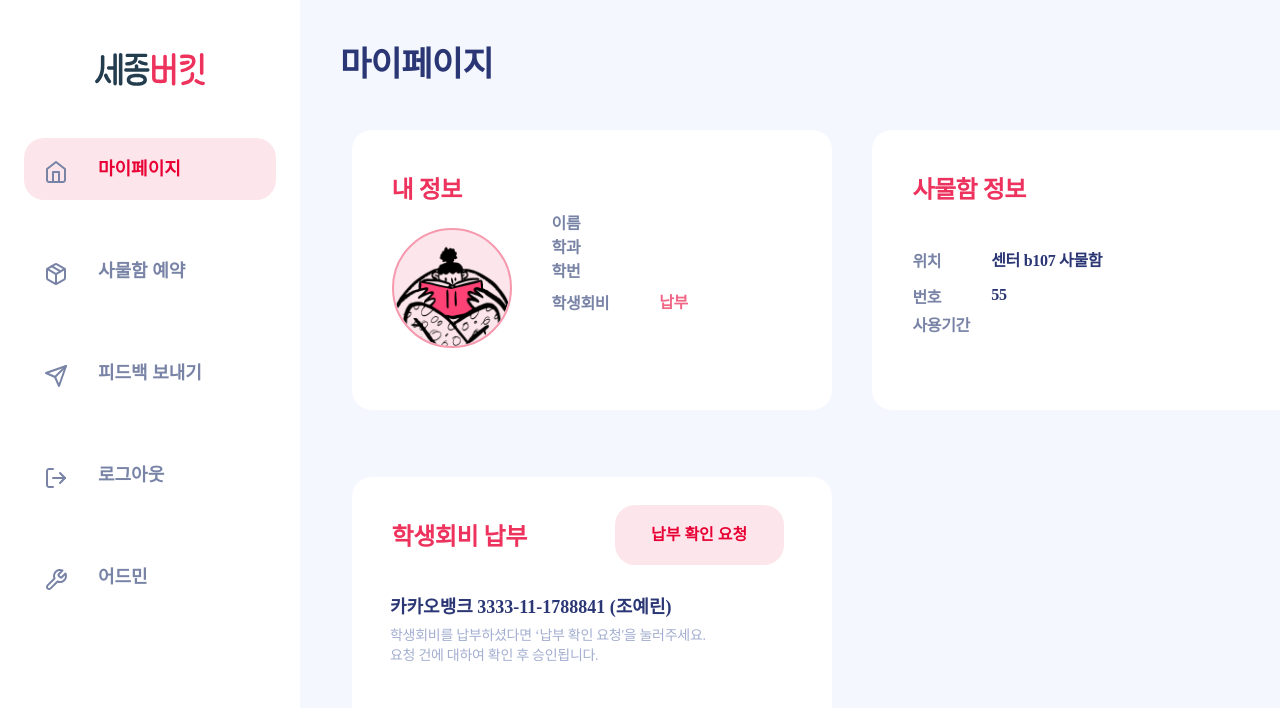
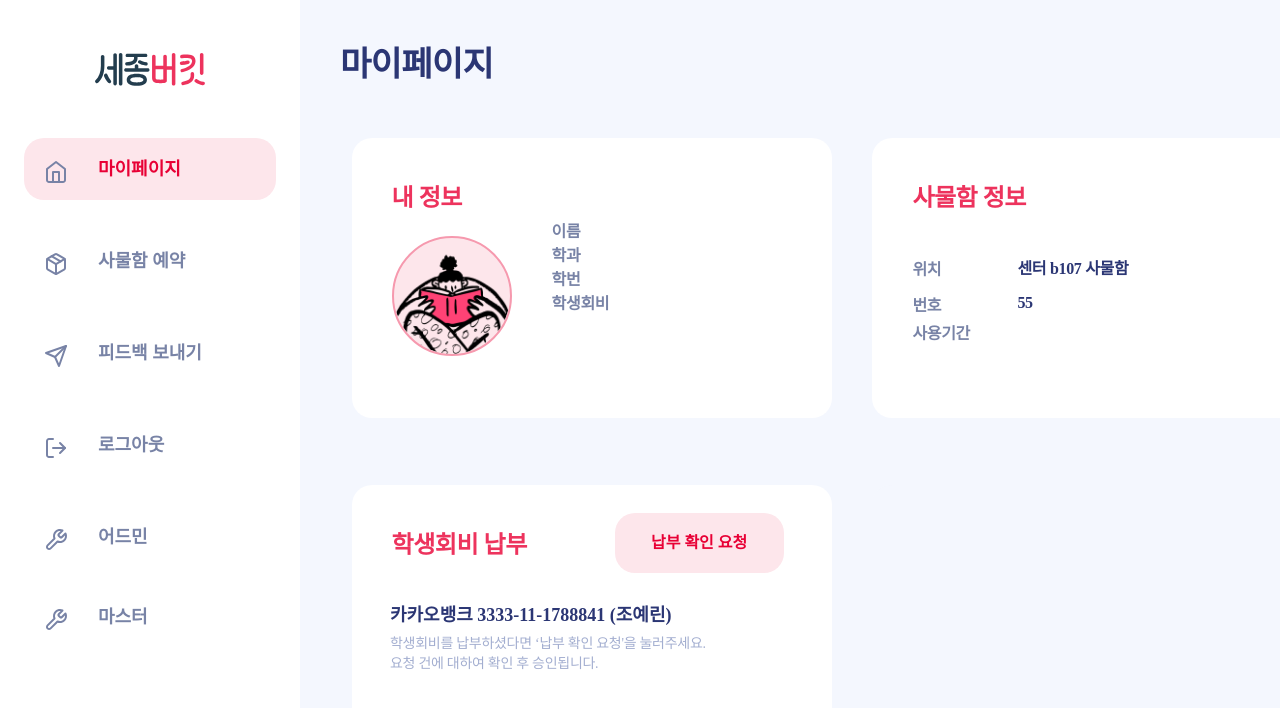
Before and after one commit to sangkyu39/IME-Project, a React (Create React App) app: page /mypage in a window 1280 px wide. Shown: the top 708 px of the page. Built offline with nearby package versions, Linux system fonts and the light colour scheme; a web font is replaced by a local one.

Commit message:
DESIGN : 마이페이지

```diff
--- a/src/components/Sidebar.js
+++ b/src/components/Sidebar.js
@@ -50,6 +50,10 @@ const SiderBar = () => {
     window.location.href = "/admin/departmentManagement";
   };
 
+  const onClickMaster = () => {
+    window.location.href = "/master";
+  };
+
   return (
     <SiderBarStyled>
       <LinkStyled to="/mypage">
@@ -62,7 +66,6 @@ const SiderBar = () => {
       <SectionWrap>
         <SectionStyled
           active={pathname.includes("/mypage")}
-          fill={true}
           onClick={onClickLentMyHomeBtn}
           style={{
             color: getColorForSection("/mypage", pathname),
@@ -126,10 +129,7 @@ const SiderBar = () => {
             <SectionStyled
               onClick={onClickStudentManagement}
               style={{
-                color: getColorForSection(
-                  "/admin/student-management",
-                  pathname
-                ),
+                color: getColorForSection("/admin", pathname),
                 marginLeft: "48%",
                 marginBottom: "1%",
                 marginTop: "1%",
@@ -162,6 +162,19 @@ const SiderBar = () => {
             </SectionStyled>
           </>
         )}
+        <SectionStyled
+          active={pathname.includes("/master")}
+          onClick={onClickMaster}
+          style={{
+            color: getColorForSection("/master", pathname),
+            marginTop: "5%",
+          }}
+        >
+          <div>
+            <Admin />
+          </div>
+          마스터
+        </SectionStyled>
       </SectionWrap>
     </SiderBarStyled>
   );
@@ -216,7 +229,7 @@ const SectionStyled = styled.div`
   display: flex;
   align-items: center;
   justify-content: flex-start;
-  margin-bottom: 40px;
+  margin-bottom: 30px;
   font-size: 18px;
   font-weight: 700;
   font-family: Pretendard-Regular;
--- a/src/routes/MyPage.js
+++ b/src/routes/MyPage.js
@@ -12,6 +12,8 @@ function MyPage() {
   const [reservedLockerName, setReservedLockerName] = useState("");
   const [reservedLockerNum, setReservedLockerNum] = useState("");
   const [time, setTime] = useState("");
+  const [userTier, setUserTier] = useState("");
+  const [role, setRole] = useState("");
 
   useEffect(() => {
     const storedUserObj = localStorage.getItem("userObj");
@@ -19,7 +21,7 @@ function MyPage() {
     if (storedUserObj) {
       const parsedUserObj = JSON.parse(storedUserObj);
       setUserId(parsedUserObj.userId);
-
+      setRole(parsedUserObj.role);
       axios
         .get(`http://54.180.70.111:8081/api/v2/users/${parsedUserObj.userId}`, {
           headers: {
@@ -37,10 +39,12 @@ function MyPage() {
             setReservedLockerName(data.result.reservedLockerName);
             setReservedLockerNum(data.result.reservedLockerNum);
             setTime(data.time);
+            setUserTier(data.result.userTier);
             console.log(
               "UserName from Axios GET request:",
               data.result.userName,
-              data.time
+              data.time,
+              data.result.userTier
             );
           } else {
             console.error(
@@ -57,7 +61,7 @@ function MyPage() {
 
   return (
     <MyPageStyled>
-      <Sidebar />
+      <Sidebar role={role} />
       <ContentContainer>
         <PageText>마이페이지</PageText>
         <DivStyled>
@@ -74,19 +78,60 @@ function MyPage() {
                 <InfoImage src={InfoImg} alt="내 정보 이미지" />
                 <div style={{ width: "60%" }}>
                   <Info>
-                    이름<h2>{userName}</h2>
+                    이름
+                    <div
+                      style={{
+                        display: "flex",
+                        justifyContent: "left",
+                        width: "145px",
+                      }}
+                    >
+                      <h2>{userName}</h2>
+                    </div>
                   </Info>
                   <Info>
-                    학과<h2>{majorDetail}</h2>
+                    학과
+                    <div
+                      style={{
+                        display: "flex",
+                        justifyContent: "left",
+                        width: "145px",
+                      }}
+                    >
+                      <h2>{majorDetail}</h2>
+                    </div>
                   </Info>
                   <Info>
-                    학번<h2>{studentNum}</h2>
+                    학번
+                    <div
+                      style={{
+                        display: "flex",
+                        justifyContent: "left",
+                        width: "145px",
+                      }}
+                    >
+                      <h2>{studentNum}</h2>
+                    </div>
                   </Info>
                   <Info>
                     학생회비
-                    <h2 style={{ color: "var(--primary-300, #F16686)" }}>
-                      납부
-                    </h2>
+                    <div
+                      style={{
+                        display: "flex",
+                        justifyContent: "left",
+                        width: "145px",
+                      }}
+                    >
+                      <h2 style={{ color: "var(--primary-300, #F16686)" }}>
+                        {userTier === "NON_MEMBER"
+                          ? "미납"
+                          : userTier === "MEMBER"
+                          ? "납부"
+                          : userTier === "APPLICANT"
+                          ? "납부신청 승인대기중"
+                          : ""}
+                      </h2>
+                    </div>
                   </Info>
                 </div>
               </div>
@@ -104,13 +149,40 @@ function MyPage() {
                 }}
               >
                 <Info>
-                  위치<h2>센터 b107 사물함{reservedLockerName}</h2>
+                  위치
+                  <div
+                    style={{
+                      display: "flex",
+                      justifyContent: "left",
+                      width: "295px",
+                    }}
+                  >
+                    <h2>센터 b107 사물함{reservedLockerName}</h2>
+                  </div>
                 </Info>
                 <Info>
-                  번호<h2>55{reservedLockerNum}</h2>
+                  번호
+                  <div
+                    style={{
+                      display: "flex",
+                      justifyContent: "left",
+                      width: "295px",
+                    }}
+                  >
+                    <h2>55{reservedLockerNum}</h2>
+                  </div>
                 </Info>
                 <Info>
-                  사용기간<h2>{time}</h2>
+                  사용기간
+                  <div
+                    style={{
+                      display: "flex",
+                      justifyContent: "left",
+                      width: "295px",
+                    }}
+                  >
+                    <h2>{time}</h2>
+                  </div>
                 </Info>
               </div>
             </InfoText>
@@ -206,6 +278,7 @@ const InfoBox = styled.div`
   flex-shrink: 0;
   border-radius: 20px;
   background: var(--white, #fff);
+  margin-top: 2%;
 `;
 
 const InfoText = styled.div`
@@ -229,6 +302,7 @@ const Info = styled.div`
   font-weight: 700;
   line-height: normal;
   letter-spacing: -0.32px;
+  justify-content: space-between;
 
   h2 {
     color: var(--grayscale-600, #2b3674);
@@ -238,9 +312,7 @@ const Info = styled.div`
     font-weight: 700;
     line-height: normal;
     letter-spacing: -0.32px;
-    text-align: center;
     margin-top: 7px;
-    margin-left: 50px;
   }
 `;
 
```
